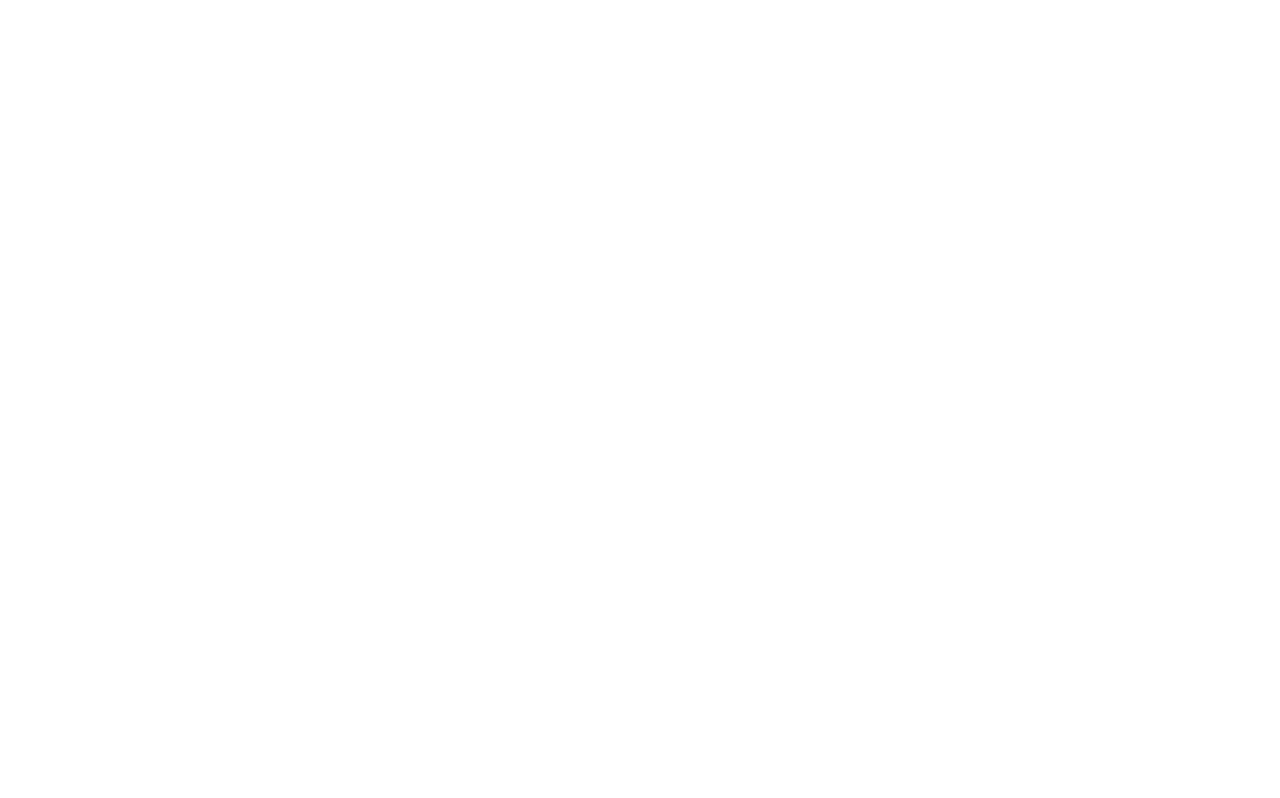
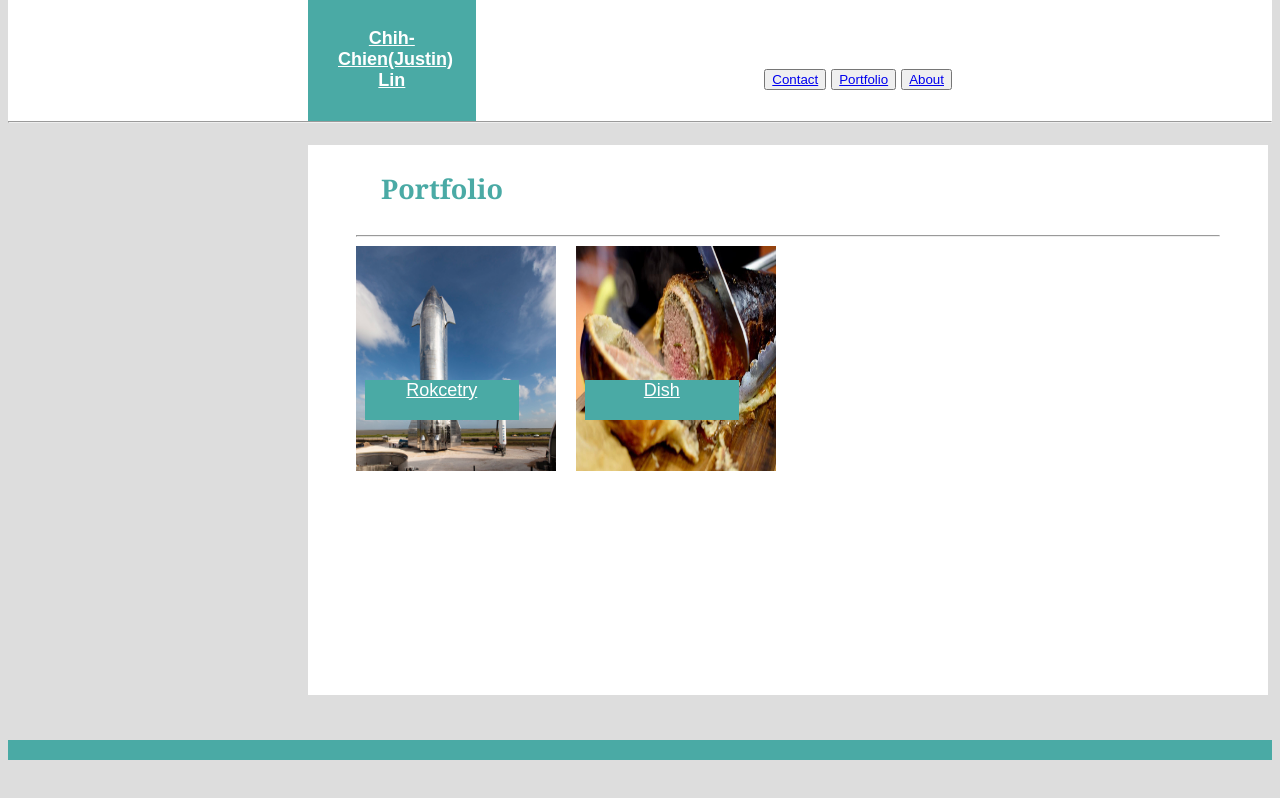
Before and after one commit to Chih-Chien-Lin/Basic-Portfolio, a plain HTML site: page portfolio.html in a window 1280 px wide. Drawn offline with Linux system fonts and the light colour scheme.

Commit message:
finish three tabs and link together

```diff
--- a/assets/css/style.css
+++ b/assets/css/style.css
@@ -4,7 +4,6 @@
     background-color: #dddddd;
     /* width: 960px; */
     }
-}
 h1{
     background-color: white;
     font-family: 'Georgia', Times, Times New Roman, serif;
@@ -107,4 +106,35 @@ font-family: 'Arial', 'Helvetica Neue', Helvetica, sans-serif;
     height:40px;
     /* stack three buttons from right to left using float right */
     float:left;
-  }
+}
+.rocket{
+    width:200px;
+    height:225px;
+    float: left;
+}
+.dish{
+    width:200px;
+    height:225px;
+    float: left;
+    margin-left:20px;
+}
+.rocket_position{
+    position: fixed;
+    top: 380px;
+    left: 365px;
+    width:12%;
+    height:5%;
+    text-align: center;
+    background: #4aaaa5;
+    color: white;
+}
+.dish_position{
+    position: fixed;
+    top: 380px;
+    left: 585px;
+    width:12%;
+    height:5%;
+    text-align: center;
+    background: #4aaaa5;
+    color: white;
+}
--- a/portfolio.html
+++ b/portfolio.html
@@ -0,0 +1,37 @@
+<!DOCTYPE html>
+<html lang="en">
+<head>
+    <title>Document</title>
+    <link rel="stylesheet" type="text/css" href="assets/css/style.css">
+</head>
+<body class='body'>
+    <div class = 'margin_top'>
+        <a href='index.html' class="active"><strong>Chih-Chien(Justin) Lin</strong></a>
+
+        <!-- here I create button group with the idea from w3school -->
+        <!-- https://www.w3schools.com/howto/tryit.asp?filename=tryhow_css_button_group -->
+        <div class ="button_group">
+            <button><a href="contact.html">Contact</a></button>
+            <button><a href="portfolio.html">Portfolio</a></button>
+            <button><a href="index.html">About</a></button>
+        </div>
+    </div>
+    <!-- horizontal line below the name -->
+    <hr>
+    <div class ='background'>
+            <div class = 'margin'>
+                <h2 class='about'>Portfolio</h2>
+                <hr class='inner_line'>
+                <img class = 'rocket' src='assets/images/rocket.jpg'>
+                <img class ='dish' src='assets/images/dish.JPG'>
+                <a class='rocket_position' href ="https://www.spacex.com/" target="_blank"> Rokcetry <a>
+                <a class='dish_position' href ="https://www.instagram.com/justin19930927/" target="_blank"> Dish </a>
+            </div>
+    </div>
+
+    <div>
+            <!-- create Footer -->
+            <p class = 'footer'> </p>
+    </div>
+</body>
+</html>
```
Also changed, not shown: contact.html (+8 -5 lines), index.html (+4 -4 lines), assets/images/dish.JPG (added), assets/images/rocket.jpg (added).
